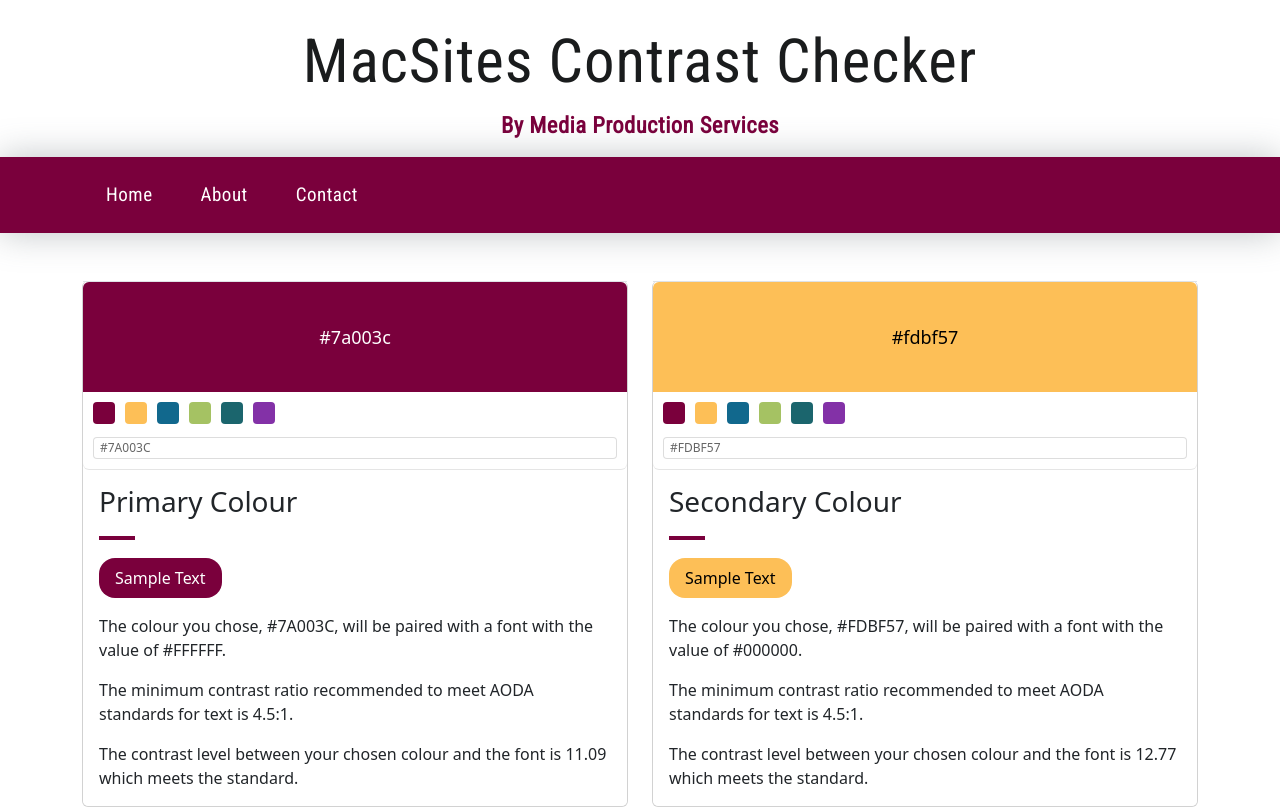
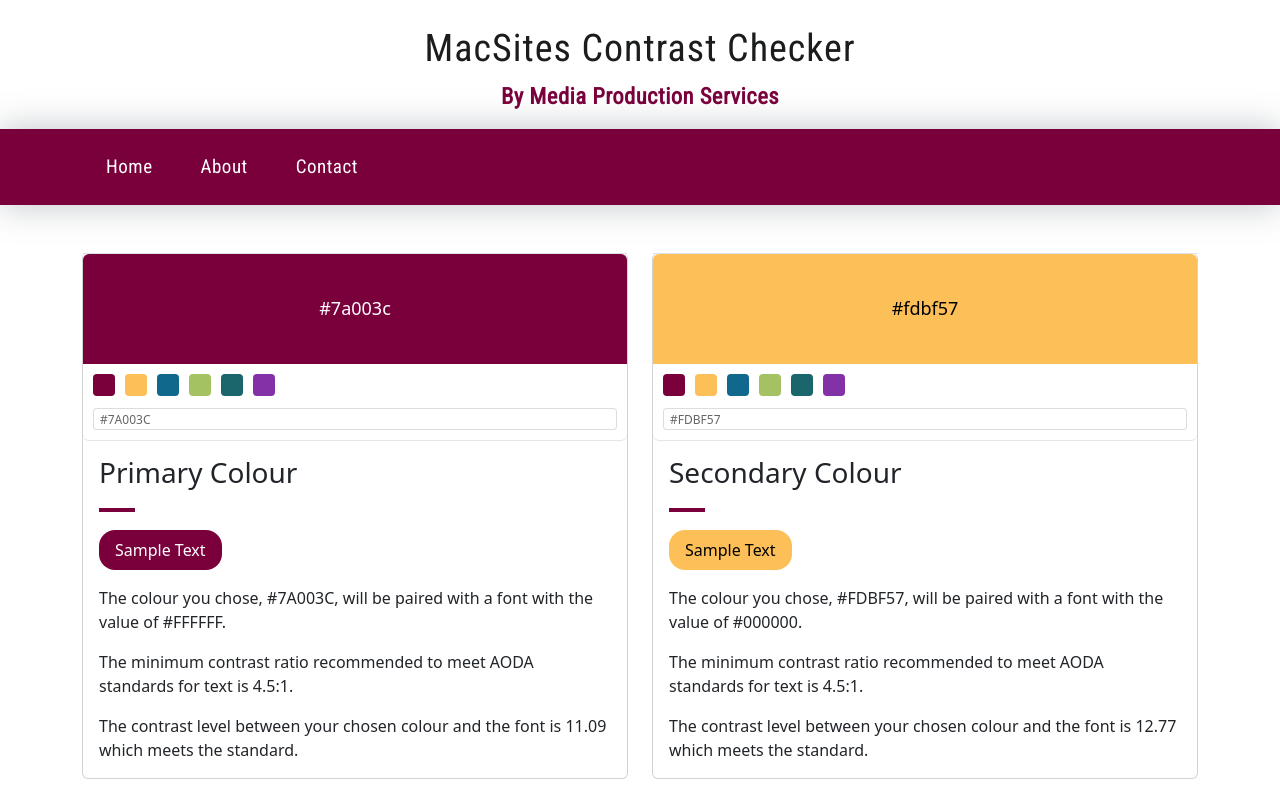
Before and after one commit to klukreativ/macsites-contrast, a Next.js app: page / in a window 1280 px wide. Shown: the top 809 px of the page. Built offline with nearby package versions, Linux system fonts and the light colour scheme.

Commit message:
updated styles

```diff
--- a/styles/global.css
+++ b/styles/global.css
@@ -1,6 +1,8 @@
 :root {
     --default-primary: #7a003c;
 }
+
+
 
 @font-face {
     font-family: 'Roboto Condensed';
@@ -14,7 +16,8 @@
 
 header#mcmaster-header .mcmaster-header__header-title {
     font-family: "Roboto Condensed", "Arial Narrow", Arial, sans-serif;
-    font-size: 3.8em;
+    /* font-size: 3.8em; */
+    font-size: 38px;
     text-decoration: none;
     letter-spacing: 1px;
     line-height: 1.2631578947;
@@ -103,6 +106,13 @@ a {
     -webkit-text-decoration-skip: objects;
 }
 
+#site-footer p,
+#site-footer address {
+    font-size: 14px;
+    line-height: 21px;
+    margin-bottom: 12px;
+}
+
 .card-lg .card-title:after,
 .card .card-title:after {
     display: block;
@@ -114,19 +124,13 @@ a {
     margin-bottom: 18px;
 }
 
-#site-footer p,
-#site-footer address {
-    font-size: 14px;
-    line-height: 21px;
-    margin-bottom: 12px;
-}
-
 /* CUSTOM (non-MACSITE) STYLING */
 
 #mcmaster-header__title {
-    width: 100%;
+    max-width: 900px;
     display: flex;
     flex-direction: column;
+    margin: 0 auto;
 }
 
 .mcmaster-header__header-title,
@@ -143,10 +147,6 @@ a {
     font-size: 19px;
     color: #fff !important;
     font-style: normal;
-}
-
-#site-navbar {
-    background-color: #7a003c;
 }
 
 .mcmaster-header__department>a {
```
